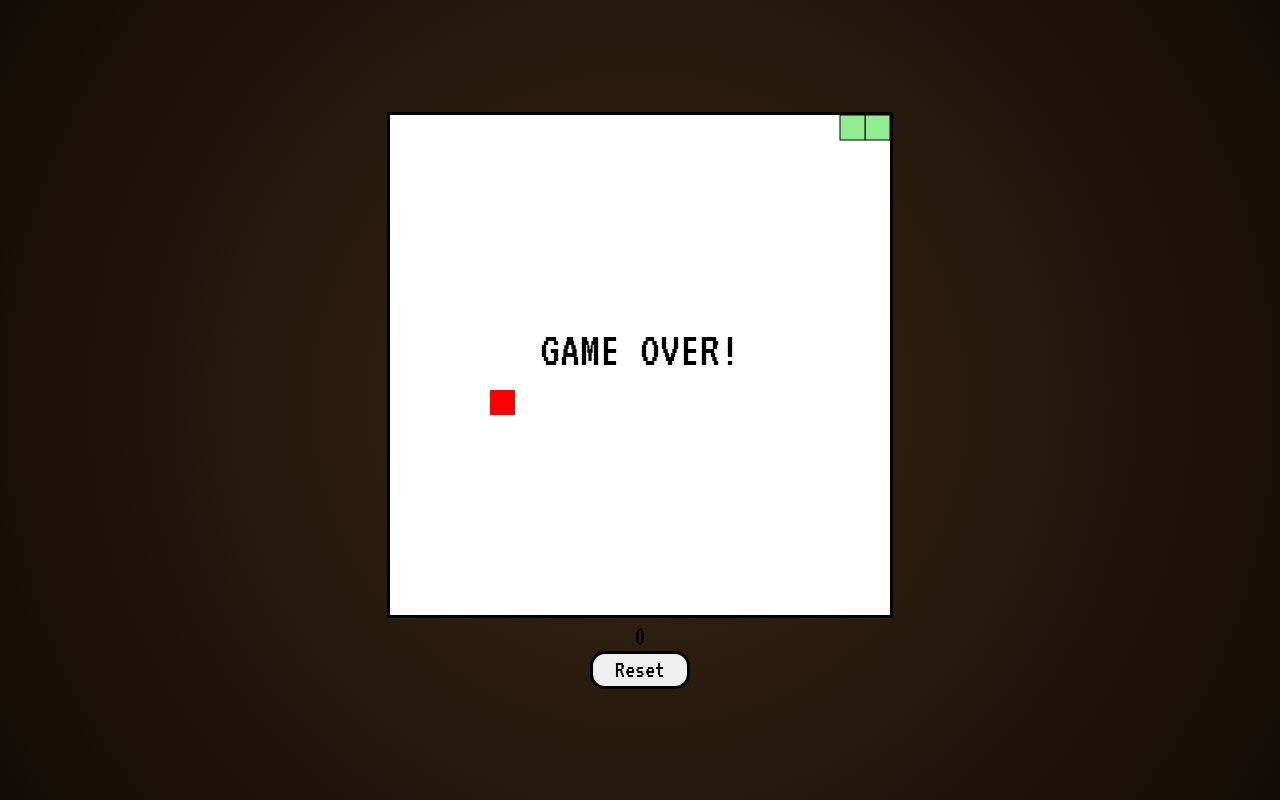
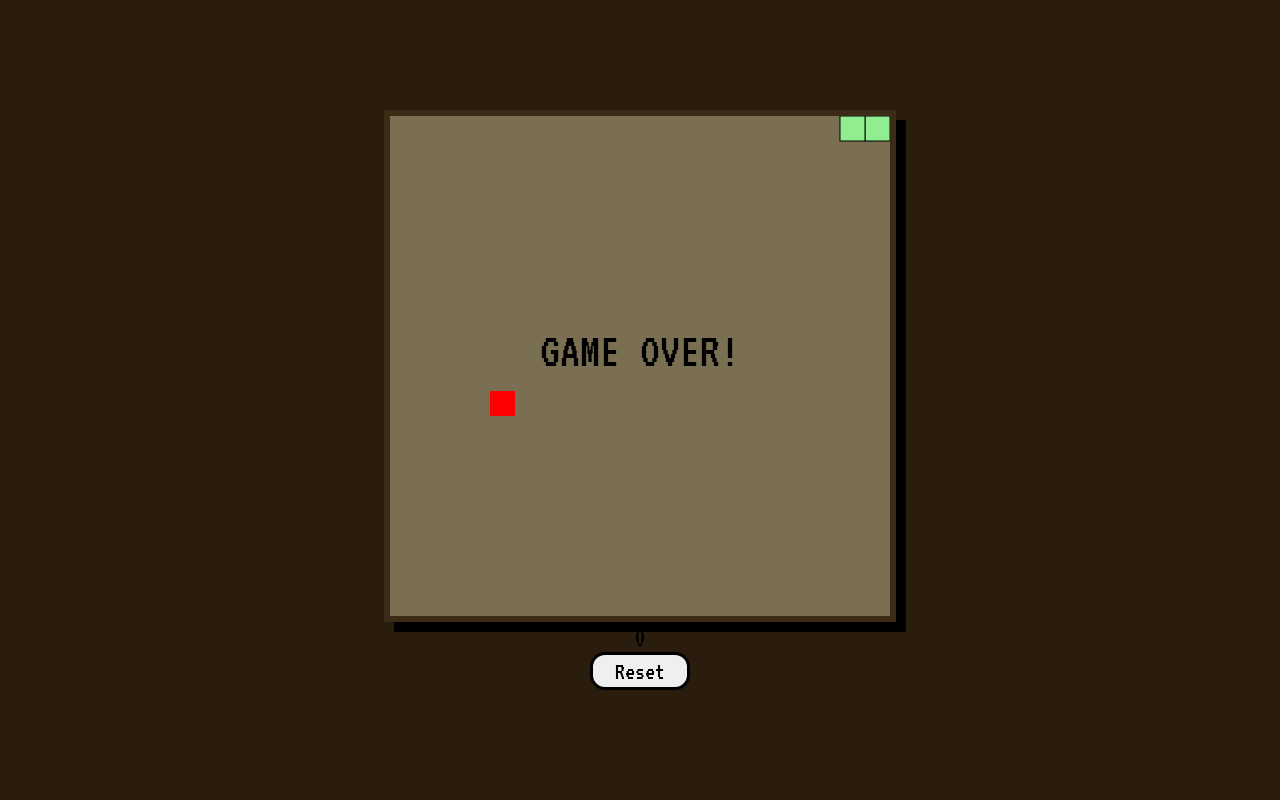
Before and after one commit to Zee0517/snake-game, a plain HTML site: page index.html in a window 1280 px wide. Drawn offline with Linux system fonts and the light colour scheme.

Commit message:
Changed the colors

```diff
--- a/script.js
+++ b/script.js
@@ -5,7 +5,7 @@ const scoreText = document.querySelector("#scoreText");
 const resetBtn = document.querySelector("#resetBtn");
 const gameWidth = gameBoard.width;
 const gameHeight = gameBoard.height;
-const boardBackground = "white";
+const boardBackground = "#7a6f52";
 const snakeColor = "lightgreen";
 const snakeBorder = "black";
 const foodColor = "red";
--- a/style.css
+++ b/style.css
@@ -2,20 +2,24 @@ body {
   margin: 0;
   height: 100vh;
   display: flex;
-  flex-direction: column;
   justify-content: center;
   align-items: center;
-  background: radial-gradient(circle at center, #3a2614, #120b05);
+  background: #2b1d0e;
   font-family: "VT323", monospace;
 }
 
 #gameContainer {
-  text-align: center;
+  display: flex;
+  flex-direction: column;
+  align-items: center;
 }
 
+/* THE BOX LOOK */
 #gameBoard {
-  border: 3px solid;
-  color: black;
+  background: #7a6f52;
+  border: 6px solid #3b2a16;
+  box-shadow: 10px 10px 0 #000;
+  image-rendering: pixelated;
 }
 
 #scoreText {
```
